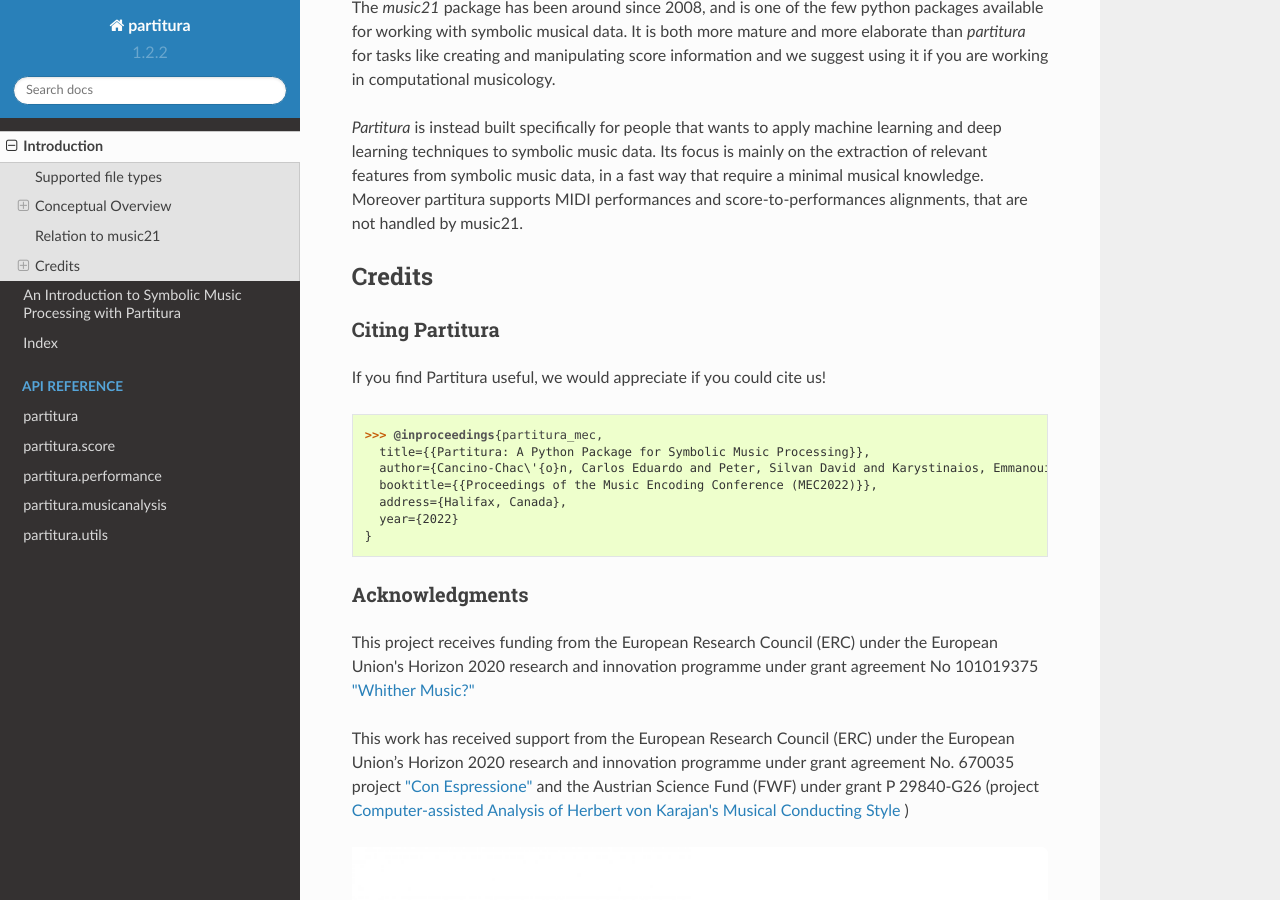
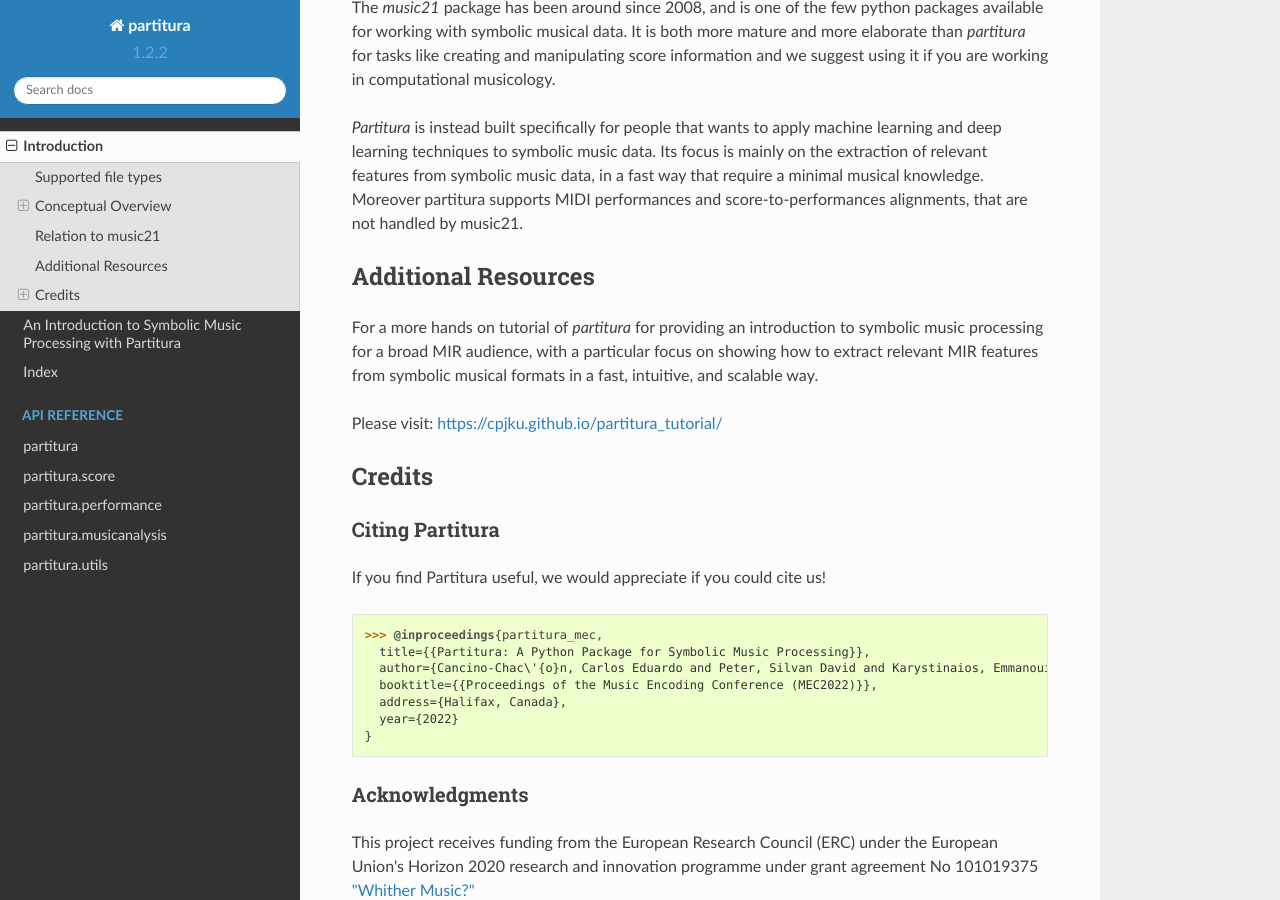
Before and after one commit to CPJKU/partitura, a Sphinx documentation site: the page built from docs/source/introduction.rst, in a window 1280 px wide and 900 px high, scrolled down 1994 px. Built offline with Sphinx 7.4.7 and the Read the Docs theme 2.0.0, drawn with Linux system fonts in a browser that asks for light colours.

Commit message:
Update introduction.rst

```diff
--- a/docs/source/introduction.rst
+++ b/docs/source/introduction.rst
@@ -147,6 +147,14 @@ alignments, that are not handled by music21.
 .. `partitura` intends to provide a convenient way to work with symbolic
 .. musical data in the context of problems such as musical expression modeling, or music generation.  Although it is not the main aim of the package to provide music analysis tools, the package does offer functionality for pitch spelling, voice assignment and key estimation.
 
+Additional Resources
+====================
+For a more hands on tutorial of `partitura` for providing an introduction to symbolic music processing for a broad MIR audience, with a particular focus on showing how to extract relevant MIR features from symbolic musical formats in a fast, intuitive, and scalable way.
+
+Please visit:
+`https://cpjku.github.io/partitura_tutorial/ <https://cpjku.github.io/partitura_tutorial/>`_
+
+
 Credits
 =======
 
@@ -163,6 +171,8 @@ If you find Partitura useful, we would appreciate if you could cite us!
   address={Halifax, Canada},
   year={2022}
 }
+
+
 
 
 Acknowledgments
```
